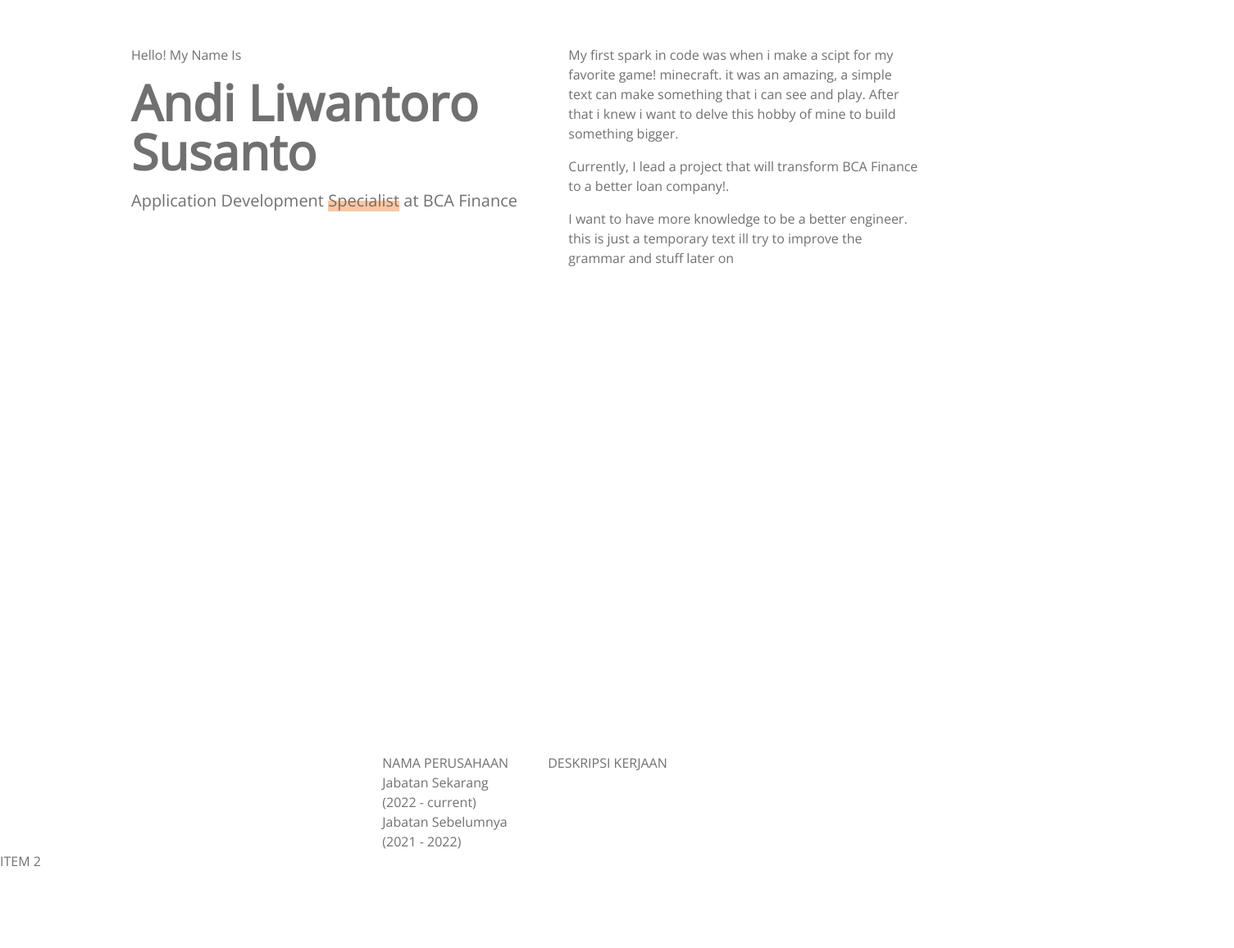
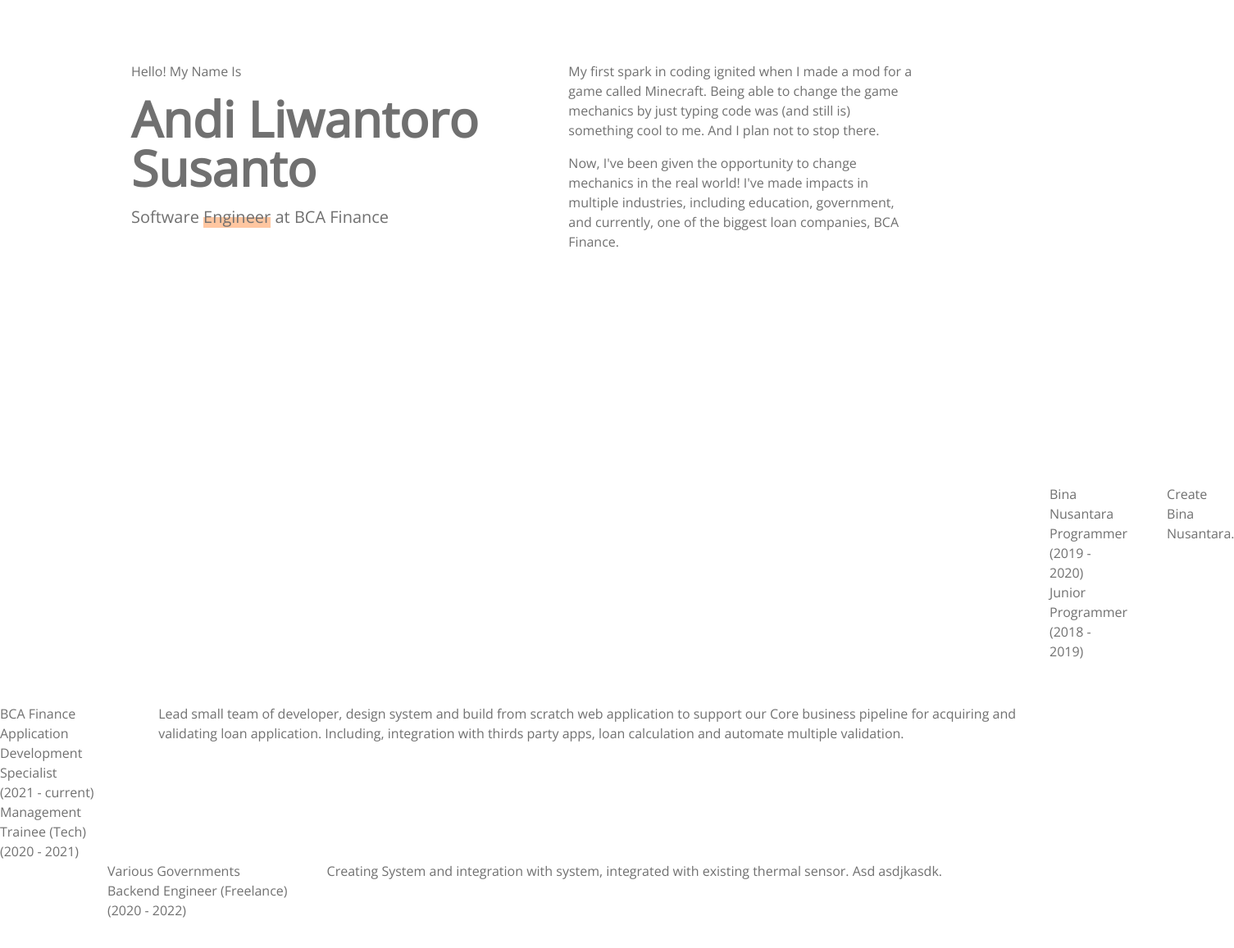
Before and after one commit to AndiLiwantoroSusanto/andiliewantorosusanto.github.io, a Next.js app: page / in a window 1280 px wide. Shown: the part 209-1366 px from the top of the page at 82% size, 1505 px wide, since content can reach past the window. Built offline with nearby package versions, Linux system fonts and the light colour scheme.

Commit message:
Updated Text

```diff
--- a/pages/index.tsx
+++ b/pages/index.tsx
@@ -15,21 +15,19 @@
                 Andi Liwantoro Susanto
               </h6>
               <h2 className="text-xl">
-                Application Development <span className="highlight">Specialist</span> at BCA Finance
+                Software <span className="highlight">Engineer</span> at BCA Finance
               </h2>
             </div>
             <div className="w-4/12 space-y-4">
               <p>
-                My first spark in code was when i make a scipt for my favorite game! minecraft.
-                it was an amazing, a simple text can make something that i can see and play.
-                After that i knew i want to delve this hobby of mine to build something bigger.
+                My first spark in coding ignited when I made a mod for a game called Minecraft.
+                Being able to change the game mechanics by just typing code was (and still is)
+                something cool to me. And I plan not to stop there.
               </p>
               <p>
-                Currently, I lead a project that will transform BCA Finance to a better loan company!.
-              </p>
-              <p>
-                I want to have more knowledge to be a better engineer. this is just a temporary text
-                ill try to improve the grammar and stuff later on
+                Now, I've been given the opportunity to change mechanics in the real world!
+                I've made impacts in multiple industries, including education, government, and
+                currently, one of the biggest loan companies, BCA Finance.
               </p>
             </div>
           </div>
@@ -39,35 +37,84 @@
             <div className="flex w-screen justify-center space-x-12">
               <div>
                 <div>
-                  NAMA PERUSAHAAN
+                  BCA Finance
                 </div>
                 <div>
                   <div>
                     <div>
-                      Jabatan Sekarang
+                      Application Development Specialist
                     </div>
                     <div>
-                      (2022 - current)
+                      (2021 - current)
                     </div>
                   </div>
                   <div>
                     <div>
-                      Jabatan Sebelumnya
+                      Management Trainee (Tech)
                     </div>
                     <div>
-                      (2021 - 2022)
+                      (2020 - 2021)
                     </div>
                   </div>
                 </div>
               </div>
               <div>
-                DESKRIPSI KERJAAN
+                Lead small team of developer, design system and build from scratch web application to support our
+                Core business pipeline for acquiring and validating loan application. Including,
+                integration with thirds party apps, loan calculation and automate multiple validation.
               </div>
             </div>
-            <div>
-              ITEM 2
+            <div className="flex w-screen justify-center space-x-12">
+              <div>
+                <div>
+                  Various Governments
+                </div>
+                <div>
+                  <div>
+                    <div>
+                      Backend Engineer (Freelance)
+                    </div>
+                    <div>
+                      (2020 - 2022)
+                    </div>
+                  </div>
+                </div>
+              </div>
+              <div>
+                Creating System and integration with system,
+                integrated with existing thermal sensor.
+                Asd asdjkasdk.
+              </div>
             </div>
           </div>
+          <div className="flex w-screen justify-center space-x-12">
+              <div>
+                <div>
+                  Bina Nusantara
+                </div>
+                <div>
+                  <div>
+                    <div>
+                      Programmer
+                    </div>
+                    <div>
+                      (2019 - 2020)
+                    </div>
+                  </div>
+                  <div>
+                    <div>
+                      Junior Programmer
+                    </div>
+                    <div>
+                      (2018 - 2019)
+                    </div>
+                  </div>
+                </div>
+              </div>
+              <div>
+                Create Bina Nusantara.
+              </div>
+            </div>
         </div>
       </Layout>
     </>
```
